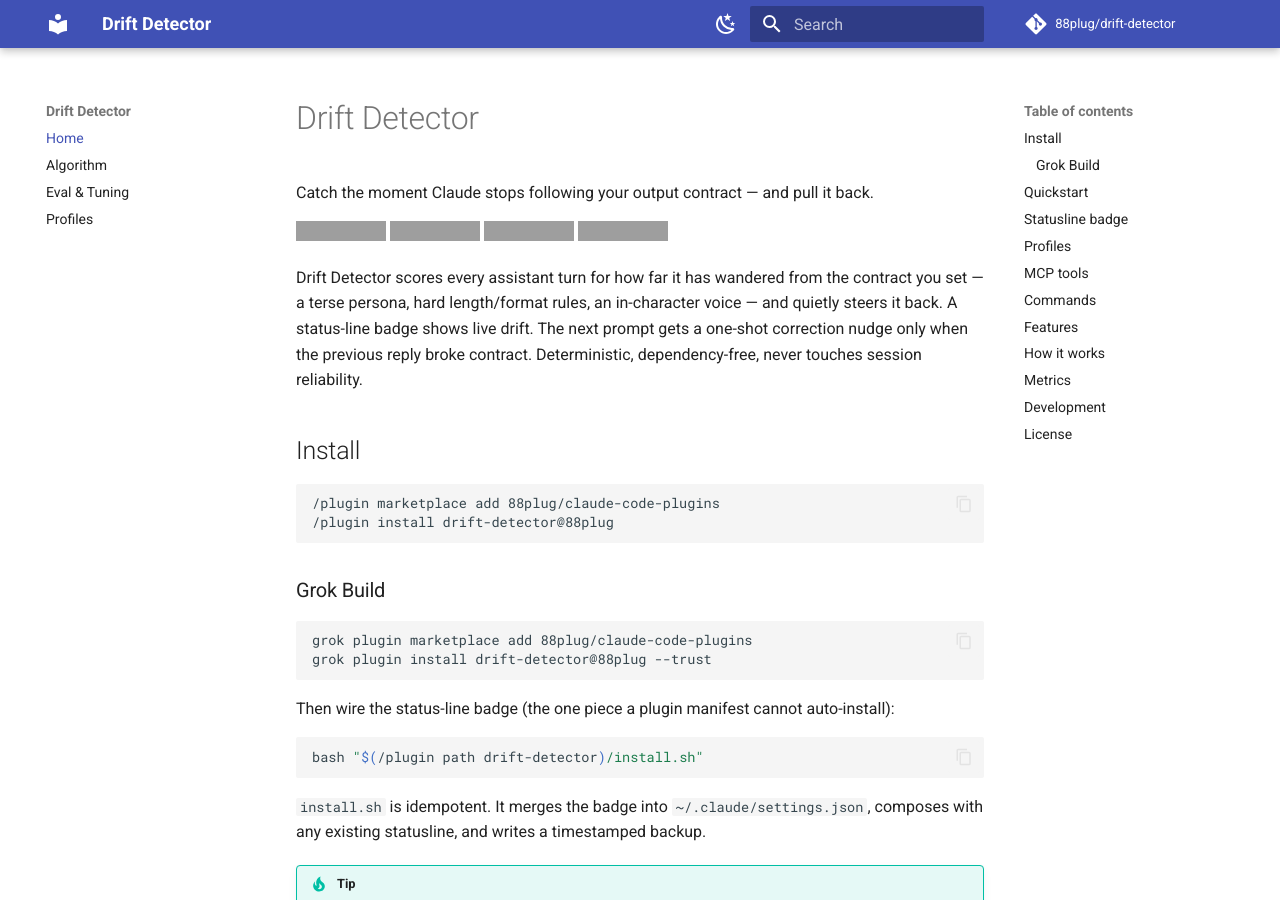
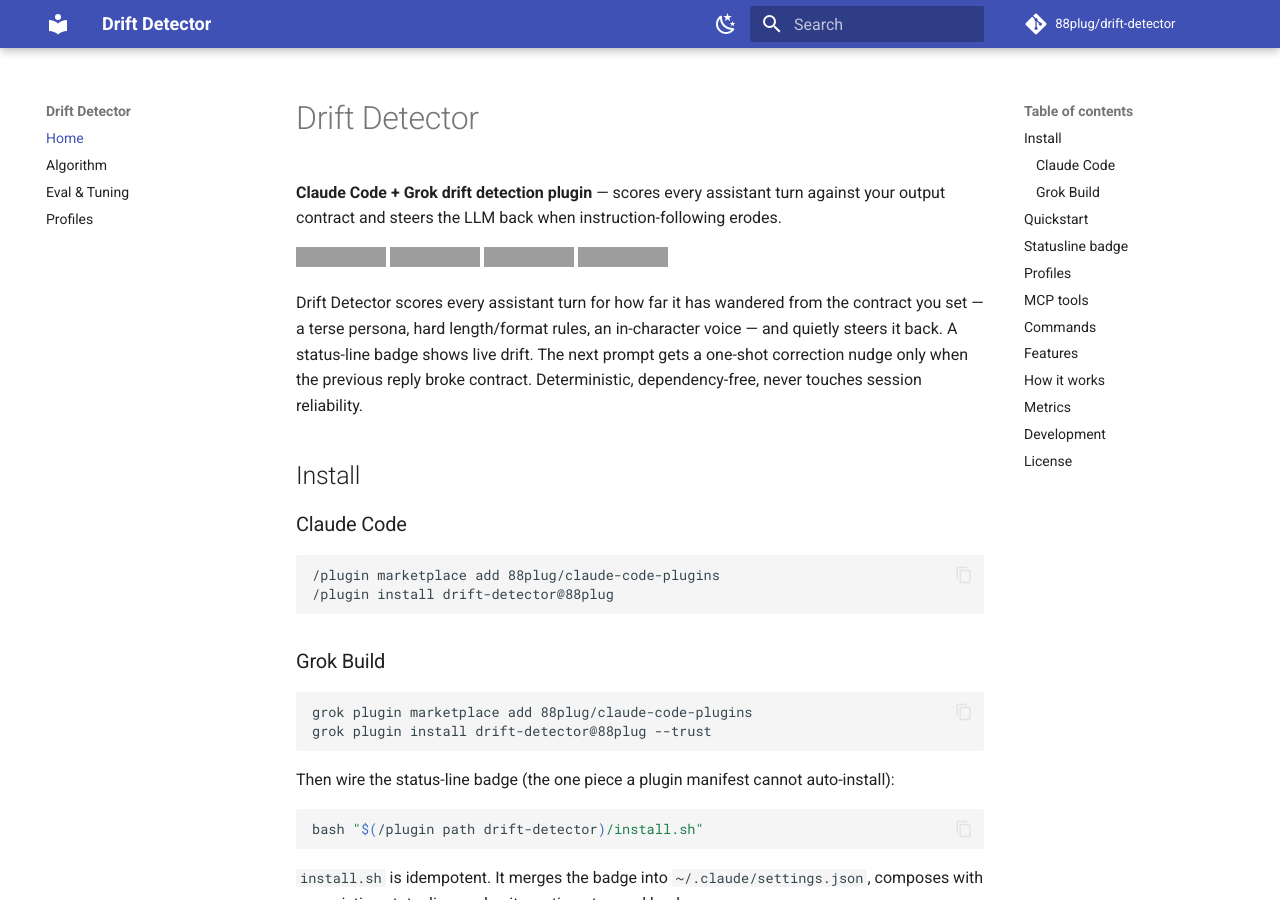
Before and after one commit to 88plug/drift-detector, an MkDocs documentation site: the page built from docs/index.md, in a window 1280 px wide and 900 px high, cut to the strip 0-900 px from the top of the window. Built offline with MkDocs 1.6.1 and Material for MkDocs 9.7.7, drawn with Linux system fonts in a browser that asks for light colours; comment, search, counter and statistics services are not loaded; grey boxes are pictures that could not be loaded.

Commit message:
docs(seo): Wave 7 dual Claude+Grok one-liner + install headers
Keyword-front dual-harness one-liner on README/docs/mkdocs; Claude Code
install subsection next to Grok for marketplace discovery parity.

````diff
--- a/docs/index.md
+++ b/docs/index.md
@@ -1,6 +1,6 @@
 # Drift Detector
 
-Catch the moment Claude stops following your output contract — and pull it back.
+**Claude Code + Grok drift detection plugin** — scores every assistant turn against your output contract and steers the LLM back when instruction-following erodes.
 
 [![plugin-validate](https://github.com/88plug/drift-detector/actions/workflows/plugin-validate.yml/badge.svg)](https://github.com/88plug/drift-detector/actions/workflows/plugin-validate.yml)
 [![License: FSL-1.1-ALv2](https://img.shields.io/badge/license-FSL--1.1--ALv2-blue?style=flat)](https://github.com/88plug/drift-detector/blob/main/LICENSE)
@@ -15,6 +15,8 @@
 
 ## Install
 
+### Claude Code
+
 ```text
 /plugin marketplace add 88plug/claude-code-plugins
 /plugin install drift-detector@88plug
@@ -26,7 +28,6 @@
 grok plugin marketplace add 88plug/claude-code-plugins
 grok plugin install drift-detector@88plug --trust
 ```
-
 
 Then wire the status-line badge (the one piece a plugin manifest cannot auto-install):
 
--- a/mkdocs.yml
+++ b/mkdocs.yml
@@ -1,5 +1,5 @@
 site_name: Drift Detector
-site_description: 'Claude Code drift detection plugin — scores every assistant turn against your output contract and steers the LLM back when instruction-following erodes.'
+site_description: 'Claude Code + Grok drift detection plugin — scores every assistant turn against your output contract and steers the LLM back when instruction-following erodes.'
 site_url: https://88plug.github.io/drift-detector/
 repo_url: https://github.com/88plug/drift-detector
 repo_name: 88plug/drift-detector
````
Also changed, not shown: README.md (+3 -2 lines).
